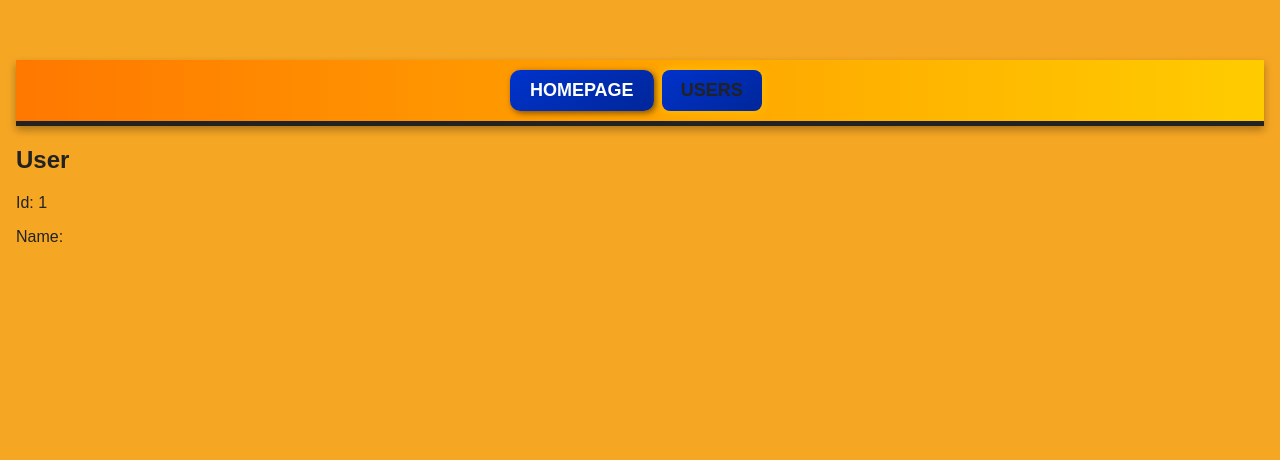
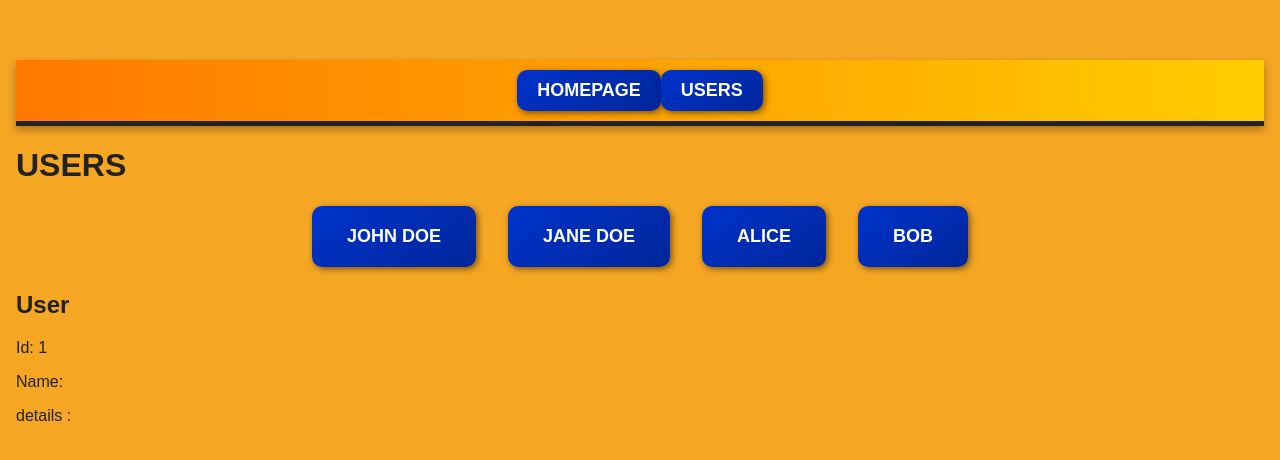
Before and after one commit to Escanor1986/Angular_routing_project, an Angular app: page /users/1 in a window 1280 px wide. Shown: the part 106-566 px from the top of the page. Built offline with nearby package versions, Linux system fonts and the light colour scheme.

Commit message:
Used nested route via children method in routes.ts to nest child route with programmatic implementation of navigate option

```diff
--- a/src/app/app.component.html
+++ b/src/app/app.component.html
@@ -8,7 +8,13 @@
       >
         Homepage
       </li>
-      <li routerLink="/users" routerLinkActive="active">Users</li>
+      <li
+        [queryParams]="{ details: true }"
+        routerLink="/users"
+        routerLinkActive="active"
+      >
+        Users
+      </li>
     </ul>
   </nav>
   <div>
--- a/src/app/user/user.component.html
+++ b/src/app/user/user.component.html
@@ -2,4 +2,5 @@
   <h2>User</h2>
   <p>Id: {{ id }}</p>
   <p>Name: {{ name }}</p>
+  <p>details : {{ details }}</p>
 </section>
--- a/src/app/user/user.component.ts
+++ b/src/app/user/user.component.ts
@@ -10,11 +10,16 @@ import { ActivatedRoute, ParamMap } from '@angular/router';
 export class UserComponent {
   public id: string | null = null;
   public name: string | null = null;
+  public details: string | null = null;
 
+  // Injects the ActivatedRoute service.
   constructor(private readonly activatedRoute: ActivatedRoute) {}
 
+  /**
+   */
   ngOnInit() {
     console.log('User component initialized...');
+
     this.activatedRoute.paramMap.subscribe((params: ParamMap) => {
       this.id = params.get('id');
       console.log(params.get('id'));
@@ -22,6 +27,7 @@ export class UserComponent {
 
     this.activatedRoute.queryParamMap.subscribe((params: ParamMap) => {
       this.name = params.get('name');
+      this.details = params.get('details');
       console.log(params.get('name'));
     });
 
--- a/src/app/users/users.component.html
+++ b/src/app/users/users.component.html
@@ -7,3 +7,4 @@
     >
   </li>
 </ul>
+<router-outlet></router-outlet>
```
Also changed, not shown: src/app/app.routes.ts (+9 -2 lines), src/app/users/users.component.ts (+10 -3 lines).
